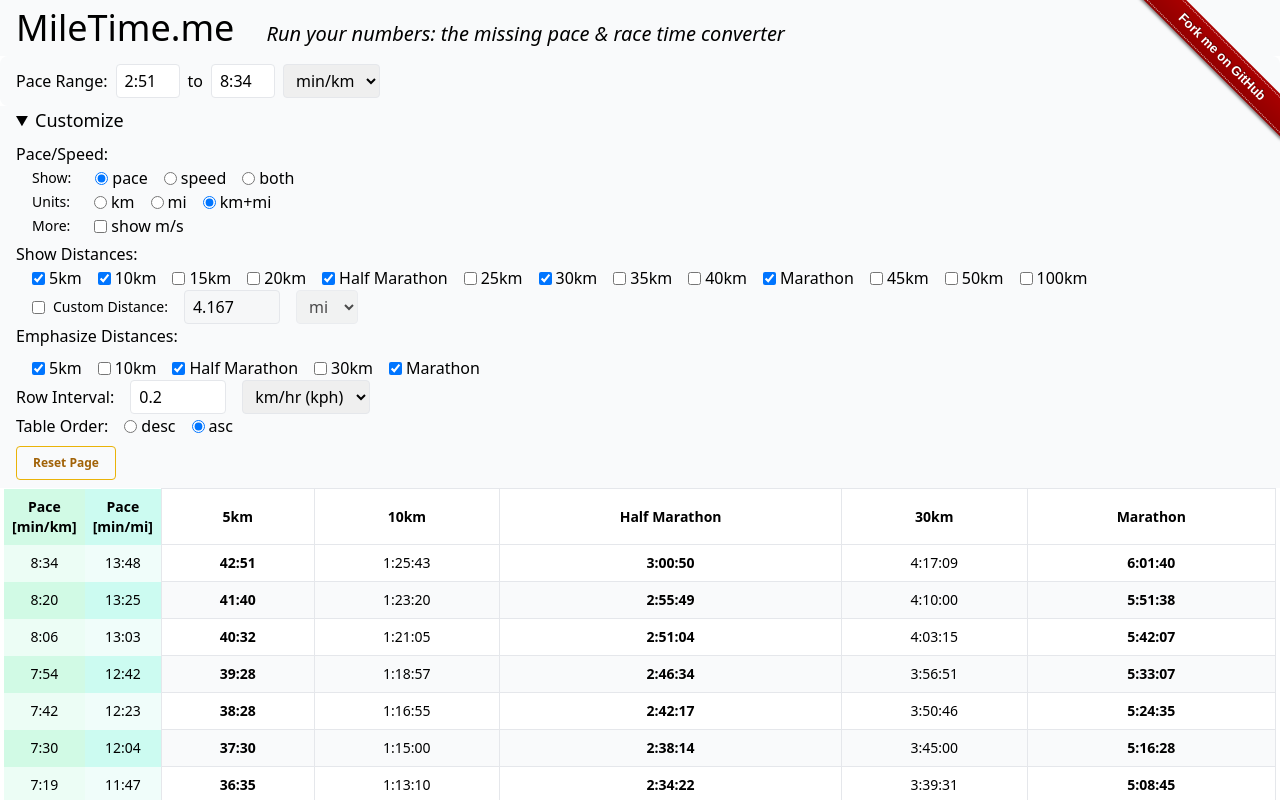
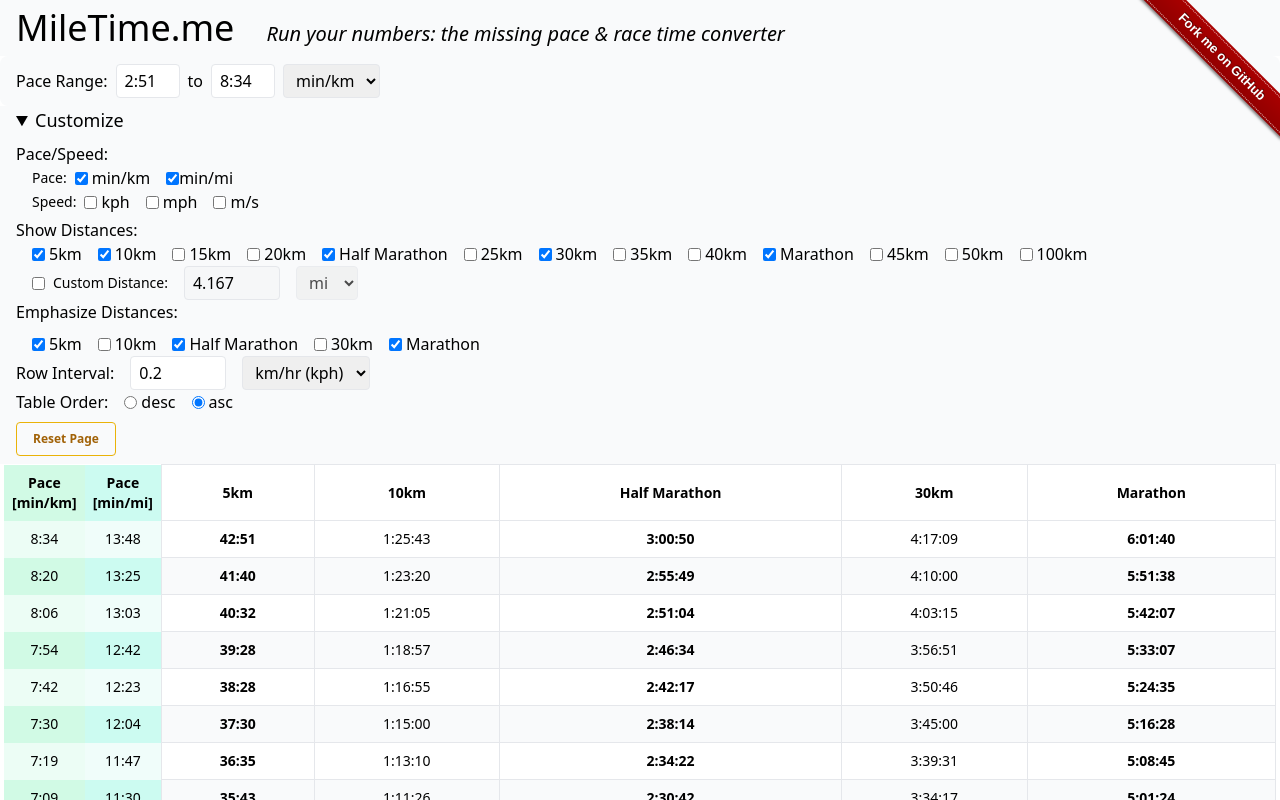
Before and after one commit to jkingsman/MileTime.me, a React (Vite) app: page / in a window 1280 px wide. Both pictures are taken after a click on the heading "Customize". Shown: the top 800 px of the page. Built offline with nearby package versions, Linux system fonts and the light colour scheme.

Commit message:
Make pace/unit selection suck way less in UX and code

```diff
--- a/src/components/constants.tsx
+++ b/src/components/constants.tsx
@@ -7,7 +7,7 @@
 export const STORAGE_KEY = 'paceCalculatorPreferences';
 
 export const STORAGE_VERSION_KEY = 'storageVersion';
-export const STORAGE_VERSION = 9;
+export const STORAGE_VERSION = 10;
 
 export const STANDARD_DISTANCES: StandardDistance[] = [
   {
@@ -57,9 +57,7 @@
 
 export const DEFAULT_PREFERENCES = {
   paceBoundsUnit: 'min/km',
-  paceDisplay: 'pace',
-  paceDisplayUnit: 'both',
-  showMs: false,
+  paceAndSpeedUnitDisplayList: ['min/km', 'min/mi'],
   selectedDistances: STANDARD_DISTANCES.filter((d) => d.defaultEnabled).map((d) => d.id),
   emphasizedDistances: STANDARD_DISTANCES.filter((d) => d.important).map((d) => d.id),
   customDistance: {
--- a/src/components/pace-calculator.tsx
+++ b/src/components/pace-calculator.tsx
@@ -38,15 +38,17 @@
     return DEFAULT_PREFERENCES;
   };
 
+  // value vs input -- lets us keep track of the typed text box contents vs. last valid value separately
   const [minPaceValue, setMinPaceValue] = useState(() => loadPreferences().minPaceValue);
   const [minPaceInput, setMinPaceInput] = useState(() => loadPreferences().minPaceInput);
   const [maxPaceValue, setMaxPaceValue] = useState(() => loadPreferences().maxPaceValue);
   const [maxPaceInput, setMaxPaceInput] = useState(() => loadPreferences().maxPaceInput);
 
   const [paceBoundsUnit, setpaceBoundsUnit] = useState(() => loadPreferences().paceBoundsUnit);
-  const [paceDisplayUnit, setpaceDisplayUnit] = useState(() => loadPreferences().paceDisplayUnit);
-  const [showMs, setShowMs] = useState(() => loadPreferences().showMs);
-  const [paceDisplay, setPaceDisplay] = useState(() => loadPreferences().paceDisplay);
+  const [paceAndSpeedUnitDisplayList, setPaceAndSpeedUnitDisplayList] = useState<Set<string>>(
+    () => new Set(loadPreferences().paceAndSpeedUnitDisplayList)
+  );
+
   const [selectedDistances, setSelectedDistances] = useState<Set<string>>(
     () => new Set(loadPreferences().selectedDistances)
   );
@@ -54,8 +56,11 @@
     () => new Set(loadPreferences().emphasizedDistances)
   );
   const [customDistance, setCustomDistance] = useState(() => loadPreferences().customDistance);
+
+  // again, separate value vs input
   const [intervalValue, setIntervalValue] = useState(() => loadPreferences().intervalValue);
   const [intervalInput, setIntervalInput] = useState(() => loadPreferences().intervalInput);
+
   const [intervalUnit, setIntervalUnit] = useState(() => loadPreferences().intervalUnit);
   const [hightlightedSpeeds, setHightlightedSpeeds] = useState<Set<string>>(
     () => new Set(loadPreferences().hightlightedSpeeds)
@@ -92,9 +97,7 @@
       minPaceInput,
       maxPaceInput,
       paceBoundsUnit,
-      showMs,
-      paceDisplay,
-      paceDisplayUnit,
+      paceAndSpeedUnitDisplayList: Array.from(paceAndSpeedUnitDisplayList),
       selectedDistances: Array.from(selectedDistances),
       emphasizedDistances: Array.from(emphasizedDistances),
       customDistance,
@@ -117,9 +120,7 @@
     minPaceInput,
     maxPaceInput,
     paceBoundsUnit,
-    paceDisplay,
-    paceDisplayUnit,
-    showMs,
+    paceAndSpeedUnitDisplayList,
     selectedDistances,
     emphasizedDistances,
     customDistance,
@@ -323,99 +324,72 @@
 
         <div className="text-md flex items-center font-medium">Pace/Speed:</div>
 
-        {/* Pace Display Controls */}
-        <div className="ml-4 flex items-center gap-6">
-          <label className="text-sm font-medium">Show:</label>
+        {/* Pace Unit Controls */}
+        <div className="ml-4 flex items-center gap-2">
+          <label className="text-sm font-medium">Pace:</label>
           <div className="flex items-center gap-4">
-            <label htmlFor="pace" className="flex items-center gap-1">
+            <label className="flex items-center gap-1">
               <input
-                id="pace"
-                type="radio"
-                value="pace"
-                checked={paceDisplay === 'pace'}
-                onChange={(e) => setPaceDisplay(e.target.value)}
+                aria-label="show min/km"
+                type="checkbox"
+                checked={paceAndSpeedUnitDisplayList.has('min/km')}
+                onChange={() =>
+                  handleSetToggle('min/km', paceAndSpeedUnitDisplayList, setPaceAndSpeedUnitDisplayList)
+                }
               />
-              pace
+              min/km
             </label>
-            <label htmlFor="speedDisplay" className="flex items-center gap-1">
+            <label className="flex items-center">
               <input
-                id="speedDisplay"
-                type="radio"
-                value="speed"
-                checked={paceDisplay === 'speed'}
-                onChange={(e) => setPaceDisplay(e.target.value)}
+                aria-label="show min/mi"
+                type="checkbox"
+                checked={paceAndSpeedUnitDisplayList.has('min/mi')}
+                onChange={() =>
+                  handleSetToggle('min/mi', paceAndSpeedUnitDisplayList, setPaceAndSpeedUnitDisplayList)
+                }
               />
-              speed
-            </label>
-            <label htmlFor="paceAndSpeed" className="flex items-center gap-1">
-              <input
-                id="paceAndSpeed"
-                type="radio"
-                value="both"
-                checked={paceDisplay === 'both'}
-                onChange={(e) => setPaceDisplay(e.target.value)}
-              />
-              both
+              min/mi
             </label>
           </div>
         </div>
 
-        {/* Pace Unit Controls */}
-        <div className="space-y-2">
-          <div className="ml-4 flex items-center gap-6">
-            <label className="text-sm font-medium">Units:</label>
+        {/* Speed Unit Controls */}
+        <div className="ml-4 flex items-center gap-2">
+          <label className="text-sm font-medium">Speed:</label>
           <div className="flex items-center gap-4">
-              <label htmlFor="paceKm" className="flex items-center gap-1">
+          <label className="flex items-center gap-1">
               <input
-                  id="paceKm"
-                  type="radio"
-                  value="km"
-                  checked={paceDisplayUnit === 'km'}
-                  onChange={(e) => setpaceDisplayUnit(e.target.value)}
+                aria-label="show kph"
+                type="checkbox"
+                checked={paceAndSpeedUnitDisplayList.has('kph')}
+                onChange={() =>
+                  handleSetToggle('kph', paceAndSpeedUnitDisplayList, setPaceAndSpeedUnitDisplayList)
+                }
               />
-                km
+              kph
             </label>
-              <label htmlFor="paceMi" className="flex items-center gap-1">
+            <label className="flex items-center gap-1">
               <input
-                  id="paceMi"
-                  type="radio"
-                  value="mi"
-                  checked={paceDisplayUnit === 'mi'}
-                  onChange={(e) => setpaceDisplayUnit(e.target.value)}
+                aria-label="show mph"
+                type="checkbox"
+                checked={paceAndSpeedUnitDisplayList.has('mph')}
+                onChange={() =>
+                  handleSetToggle('mph', paceAndSpeedUnitDisplayList, setPaceAndSpeedUnitDisplayList)
+                }
               />
-                mi
+              mph
             </label>
-              <label htmlFor="paceBoth" className="flex items-center gap-1">
+            <label className="flex items-center gap-1">
               <input
-                  id="paceBoth"
-                  type="radio"
-                  value="both"
-                  checked={paceDisplayUnit === 'both'}
-                  onChange={(e) => setpaceDisplayUnit(e.target.value)}
+                aria-label="show m/s"
+                type="checkbox"
+                checked={paceAndSpeedUnitDisplayList.has('m/s')}
+                onChange={() =>
+                  handleSetToggle('m/s', paceAndSpeedUnitDisplayList, setPaceAndSpeedUnitDisplayList)
+                }
               />
-                km+mi
+              m/s
             </label>
-            </div>
-          </div>
-        </div>
-
-        {/* Additional Unit Controls */}
-        <div className="space-y-2">
-          <div className="ml-4 flex items-center gap-6">
-            <label className="text-sm font-medium">More:</label>
-            <div className="flex items-center gap-4">
-              <label htmlFor="mps" className="flex items-center gap-1">
-                <input
-                  id="mps"
-                  type="checkbox"
-                  checked={showMs}
-                  onChange={() => {
-                    setShowMs(!showMs);
-                  }}
-                />
-                show m/s
-              </label>
-            </div>
           </div>
         </div>
 
@@ -620,45 +594,38 @@
         >
           <thead className="screen:sticky screen:-top-1 screen:z-50">
             <tr>
-              {paceDisplayUnit !== 'mi' && (
-                <>
-                  {(paceDisplay == 'both' || paceDisplay == 'pace') && (
+              {paceAndSpeedUnitDisplayList.has('min/km') && (
                 <th className="bg-emerald-100 p-1 py-2 font-semibold sm:p-2 screen:w-[5vw]">
                   Pace
                   <br />
                   [min/km]
                 </th>
               )}
-                  {(paceDisplay == 'both' || paceDisplay == 'speed') && (
+              {paceAndSpeedUnitDisplayList.has('kph') && (
                 <th className="bg-sky-100 p-1 py-2 font-semibold sm:p-2 screen:w-[5vw]">
                   Speed
                   <br />
                   [kph]
                 </th>
               )}
-                </>
-              )}
-              {paceDisplayUnit !== 'km' && (
-                <>
-                  {(paceDisplay == 'both' || paceDisplay == 'pace') && (
+
+              {paceAndSpeedUnitDisplayList.has('min/mi') && (
                 <th className="bg-teal-100 p-1 py-2 font-semibold sm:p-2 screen:w-[5vw]">
                   Pace
                   <br />
                   [min/mi]
                 </th>
               )}
-                  {(paceDisplay == 'both' || paceDisplay == 'speed') && (
+              {paceAndSpeedUnitDisplayList.has('mph') && (
                 <th className="bg-blue-100 p-1 py-2 font-semibold sm:p-2 screen:w-[5vw]">
                   Speed
                   <br />
                   [mph]
                 </th>
               )}
-                </>
-              )}
-              {showMs && (
+              {paceAndSpeedUnitDisplayList.has('m/s') && (
                 <th className="bg-purple-100 p-1 py-2 font-semibold sm:p-2 screen:w-[5vw]">
-                  Speed
+                  Pace
                   <br />
                   [m/s]
                 </th>
@@ -698,9 +665,8 @@
                 }
                 onClick={() => handleSetToggle(row.kph, hightlightedSpeeds, setHightlightedSpeeds)}
               >
-                {paceDisplayUnit !== 'mi' && (
-                  <>
-                    {(paceDisplay == 'both' || paceDisplay == 'pace') && (
+
+                {paceAndSpeedUnitDisplayList.has('min/km') && (
                   <td
                     className={`"border p-1 py-2 text-center sm:p-2 ${
                       hightlightedSpeeds.has(row.kph)
@@ -713,7 +679,7 @@
                     {row.minPerKm}
                   </td>
                 )}
-                    {(paceDisplay == 'both' || paceDisplay == 'speed') && (
+                {paceAndSpeedUnitDisplayList.has('kph') && (
                   <td
                     className={`"border p-1 py-2 text-center sm:p-2 ${
                       hightlightedSpeeds.has(row.kph)
@@ -726,11 +692,8 @@
                     {row.kph}
                   </td>
                 )}
-                  </>
-                )}
-                {paceDisplayUnit !== 'km' && (
-                  <>
-                    {(paceDisplay == 'both' || paceDisplay == 'pace') && (
+
+                {paceAndSpeedUnitDisplayList.has('min/mi') && (
                   <td
                     className={`"border p-1 py-2 text-center sm:p-2 ${
                       hightlightedSpeeds.has(row.kph)
@@ -743,7 +706,7 @@
                     {row.minPerMile}
                   </td>
                 )}
-                    {(paceDisplay == 'both' || paceDisplay == 'speed') && (
+                {paceAndSpeedUnitDisplayList.has('mph') && (
                   <td
                     className={`"border p-1 py-2 text-center sm:p-2 ${
                       hightlightedSpeeds.has(row.kph)
@@ -756,9 +719,7 @@
                     {row.mph}
                   </td>
                 )}
-                  </>
-                )}
-                {showMs && (
+                {paceAndSpeedUnitDisplayList.has('m/s') && (
                   <td
                     className={`"border p-1 py-2 text-center sm:p-2 ${
                       hightlightedSpeeds.has(row.kph)
```
Lines whose indentation alone changed are shown as unchanged.
